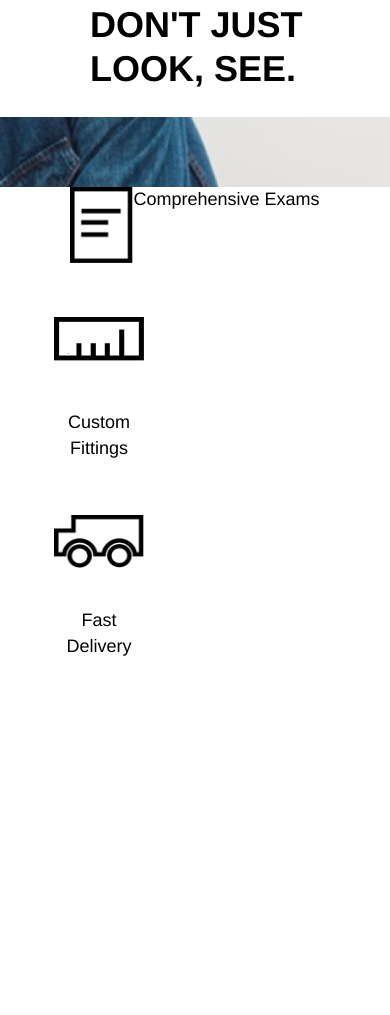
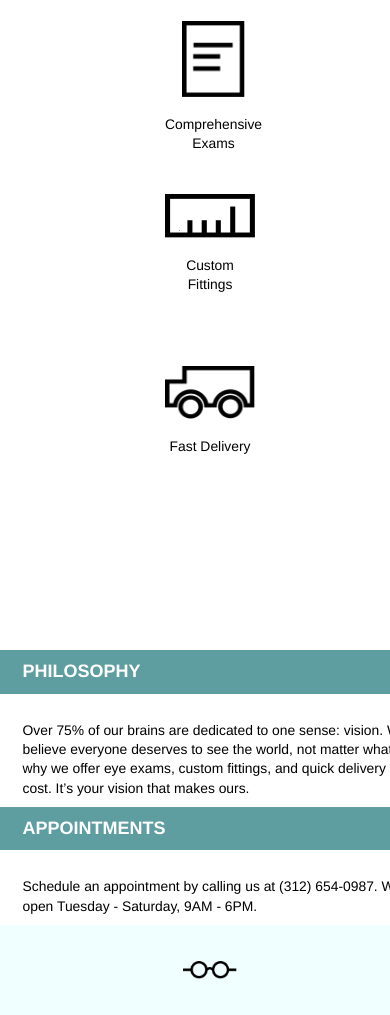
Before and after one commit to Pebesch/TortoiseShell, a plain HTML site: page index.html in a window 390 px wide. Shown: the part 353-1368 px from the top of the page. Before the commit the page ends 1066 px from the top, so only its background shows below. Drawn offline with Linux system fonts and the light colour scheme.

Commit message:
Added mobile and tablet support

```diff
--- a/index.html
+++ b/index.html
@@ -20,10 +20,15 @@
         </div>
         <!--Right navigation part-->
         <div class="flex-content">
-          <ul>
+          <!--Navigation > 730px-->
+          <ul class="nav-big">
             <li><a href="#">Services</a></li>
             <li><a href="#">Products</a></li>
             <li><a href="#">Contact</a></li>
+          </ul>
+          <!--Navigation < 730px-->
+          <ul class="nav-small">
+            <li><a href="#">Menu</a></li>
           </ul>
         </div>
       </nav>
@@ -35,10 +40,10 @@
     </header>
 
     <!--Main page content-->
-    <div class="contetnt contentwrapper">
+    <div class="content contentwrapper">
 
       <!--Gallery-->
-      <div class="gallery flex-content"<
+      <div class="gallery flex-content">
         <div class="gallery-item gallery-flex-content">
           <img class="narrow" src="./resources/images/paper-icon.png" alt="Paper">
           <div class="description">Comprehensive Exams</div>
@@ -53,7 +58,41 @@
         </div>
       </div>
 
+      <!--About-->
+      <div class="about flex-content">
+        <!--Philosophy-->
+        <div class="about-item">
+          <div class="about-title">
+            Philosophy
+          </div>
+          <div class="about-description">
+            Over 75% of our brains are dedicated to one sense: vision. We believe everyone deserves to see the world, not matter what. That’s why we offer eye exams, custom fittings, and quick delivery at a low cost. It’s your vision that makes ours.
+          </div>
+        </div>
+        <!--Appointments-->
+        <div class="about-item">
+          <div class="about-title">
+            Appointments
+          </div>
+          <div class="about-description">
+            Schedule an appointment by calling us at (312) 654-0987. We’re open Tuesday - Saturday, 9AM - 6PM.
+          </div>
+        </div>
+      </div>
+
     </div>
 
+    <!--Footer-->
+    <footer class="contentwrapper">
+      <div class="flex-content footer-big">
+        <a href="#" class="flex-content">
+          <img src="./resources/images/logo-black.png" alt="Tortoise Shell Logo">
+          &copy; Copyright Tortoise Shell Optics
+        </a>
+      </div>
+      <div class="footer-small">
+        <img src="./resources/images/logo-black.png" alt="Tortoise Shell Logo">
+      </div>
+    </footer>
   </body>
 </html>
--- a/resources/css/style.css
+++ b/resources/css/style.css
@@ -13,11 +13,6 @@ html{
   display: flex;
   flex-flow: row;
   flex-wrap: wrap;
-}
-
-.contentwrapper{
-  max-width: 960px;
-  margin: 0 auto;
 }
 
 header{
@@ -37,6 +32,10 @@ nav{
   align-items: center;
   position: relative;
   top: 1rem;
+}
+
+.nav-small{
+  display: none;
 }
 
 nav div ul li{
@@ -87,15 +86,15 @@ header div{
   width: 5rem;
   height: 8rem;
   margin: 3rem;
+  align-items: center;
+  text-align: center;
+  justify-content: space-between;
 }
 
-.gallery-flex-content{
+.gallery-flex-content, .about-item{
   display: flex;
-  justify-content: space-between;
   flex-direction: column;
   flex-wrap: wrap;
-  align-items: center;
-  text-align: center;
 }
 
 .gallery-item img{
@@ -110,3 +109,174 @@ header div{
 .wide{
   width: 5rem;
 }
+
+.about{
+  justify-content: center;
+  margin-bottom: 5rem;
+}
+
+.about-item{
+  width: 35%;
+}
+
+.about-item:first-child{
+  margin-right: 5%;
+}
+
+.about-title{
+  color: white;
+  background-color: cadetblue;
+  font-weight: bold;
+  text-transform: uppercase;
+  width: 10rem;
+  padding: .5rem 0 .5rem 1.25rem;
+  margin-bottom: 1rem;
+}
+
+footer div, .footer-small{
+  background-color: azure;
+  width: 100%;
+  justify-content: flex-start;
+  align-items: center;
+}
+
+footer div a{
+  padding: 4rem 0 4rem 4rem;
+  color: black;
+  text-decoration: none;
+}
+
+footer div a:hover{
+  color: grey;
+}
+
+footer div a img{
+  display: inline-block;
+  height: 1.5rem;
+  width: auto;
+  margin-right: 1rem;
+}
+
+.footer-small{
+  display: none;
+}
+
+.contentwrapper{
+  min-width: 420px;
+}
+
+@media only screen and (min-width: 1024px) {
+  .contentwrapper{
+    max-width: 960px;
+    margin: 0 auto;
+  }
+}
+
+@media only screen and (max-width: 1024px) {
+
+  .contentwrapper{
+    width: 100%;
+  }
+
+  header{
+    height: 22rem;
+  }
+
+  nav{
+    position: static;
+    width: 100%;
+  }
+
+  .banner-head{
+    margin: 5rem 2rem 0 0;
+    padding: .75rem 4rem;
+  }
+
+  .banner-head h1{
+    font-size: 1.33rem;
+  }
+}
+
+@media only screen and (max-width: 730px){
+
+  header{
+    height: 17rem;
+    background-position: 20%;
+  }
+
+  .nav-small{
+    display: block;
+  }
+
+  .nav-big{
+    display: none;
+  }
+
+  .banner-head{
+    width: 100%;
+    margin: 9rem 0 0 0;
+    text-align: center;
+  }
+
+  .banner-head h1{
+    padding: .33rem 0;
+    font-size: 1rem;
+  }
+
+  .gallery{
+    flex-direction: column;
+    align-items: center;
+    margin: 3rem 0;
+    width: 100%;
+  }
+
+  .gallery-item{
+    margin: .79rem 0;
+    justify-content: flex-start;
+  }
+
+  .description{
+    font-size: .77rem;
+  }
+
+  .about{
+    margin: 0;
+  }
+
+  .about-item{
+    width: 100%;
+    margin: 0;
+  }
+
+  .about-item:first-child{
+    width: 100%;
+    margin: 4rem 0 0 0;
+  }
+
+  .about-title{
+    margin: 0;
+    width: 100%;
+  }
+
+  .about-description{
+    font-size: .77rem;
+    margin: 1rem 0 0 0;
+    padding: .5rem 0 .5rem 1.25rem;
+  }
+
+  .footer-big{
+    display: none;
+  }
+
+  .footer-small{
+    display: flex;
+    justify-content: center;
+    padding: 2rem 0;
+  }
+
+  .footer-small img {
+    height: 1rem;
+    width: auto;
+    display: block;
+  }
+}
```
